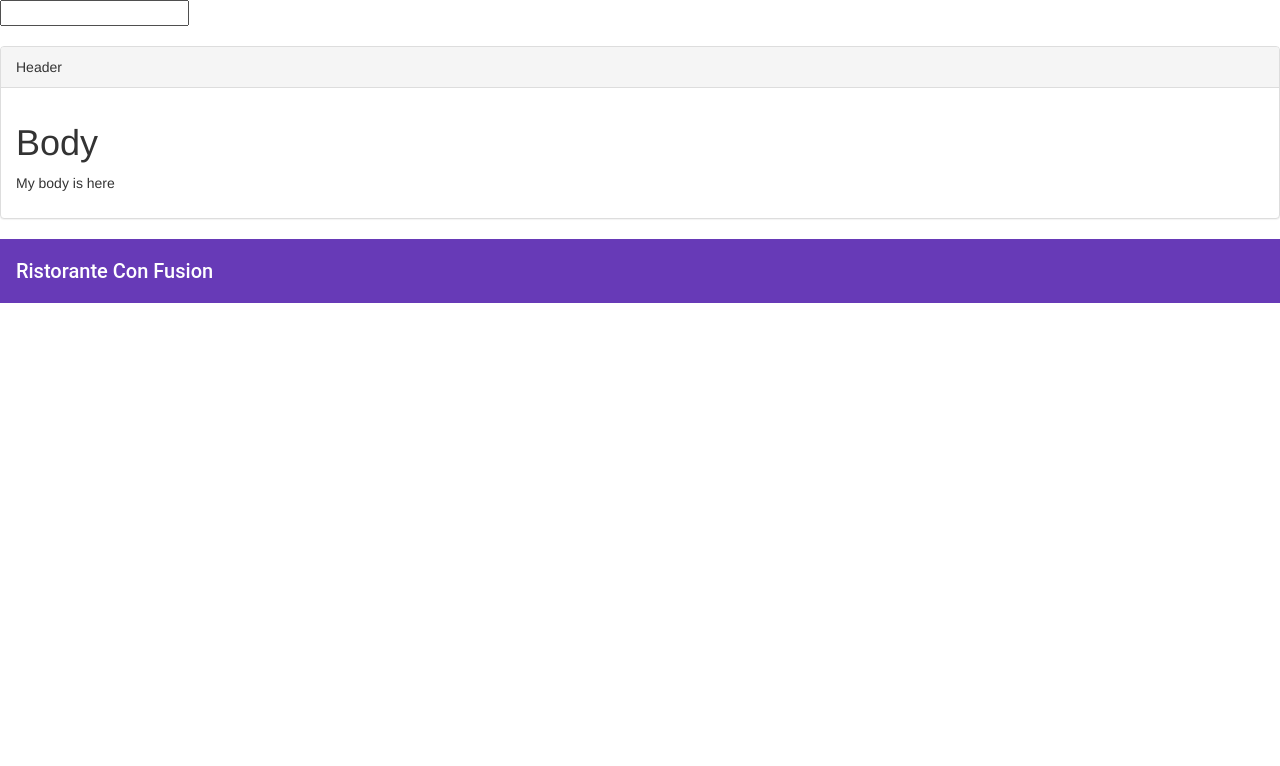
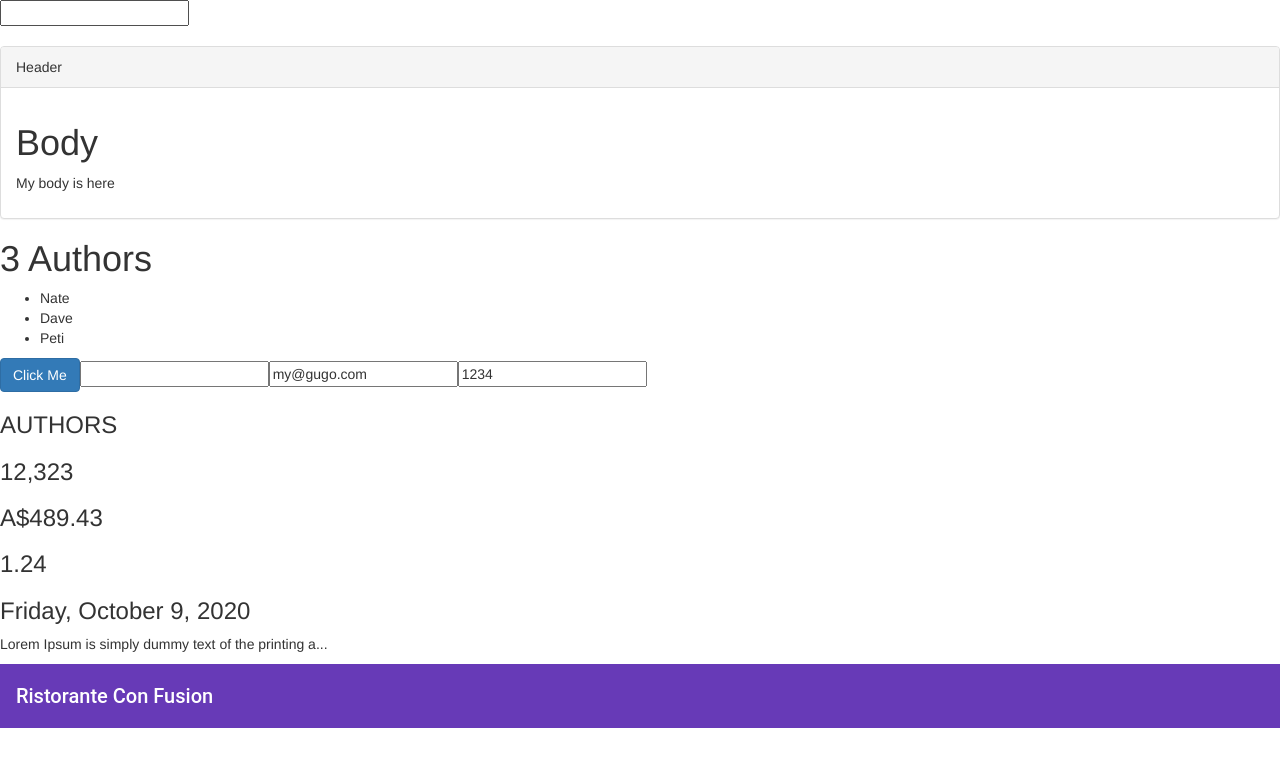
Before and after one commit to Baraka-Mugisha/Angular-Course, an Angular app: page / in a window 1280 px wide. Shown: the top 766 px of the page. Built offline with nearby package versions, Linux system fonts and the light colour scheme.

Commit message:
template variables

```diff
--- a/package.json
+++ b/package.json
@@ -1,5 +1,5 @@
 {
-  "name": "hello-world",
+  "name": "Angular-Course",
   "version": "0.0.0",
   "scripts": {
     "ng": "ng",
--- a/src/app/app.component.html
+++ b/src/app/app.component.html
@@ -12,5 +12,5 @@
   </div>
 </bootstrap-panel>
 
-
+<course></course>
 <mat-toolbar color="primary"> <span>Ristorante Con Fusion</span> </mat-toolbar>
--- a/src/app/course.component.ts
+++ b/src/app/course.component.ts
@@ -16,6 +16,7 @@ import { Component } from '@angular/core';
     >
       Click Me
     </button>
+    <input #my_email (keyup.enter)="onSave(my_email.value)" />
     <input
       [value]="email"
       (keyup.enter)="email = $event.target.value; onWrite()"
@@ -24,7 +25,7 @@ import { Component } from '@angular/core';
 
     <h3>{{ title | uppercase }}</h3>
     <h3>{{ students | number }}</h3>
-    <h3>{{ price | currency: 'GIP':true:'1.2-2' }}</h3>
+    <h3>{{ price | currency: 'AUD':true:'1.2-2' }}</h3>
     <h3>{{ rating | number: '1.1-2' }}</h3>
     <h3>{{ releaseDate | date: 'fullDate' }}</h3>
     <p>{{ Lorem | summary: 50 }}</p>
```
